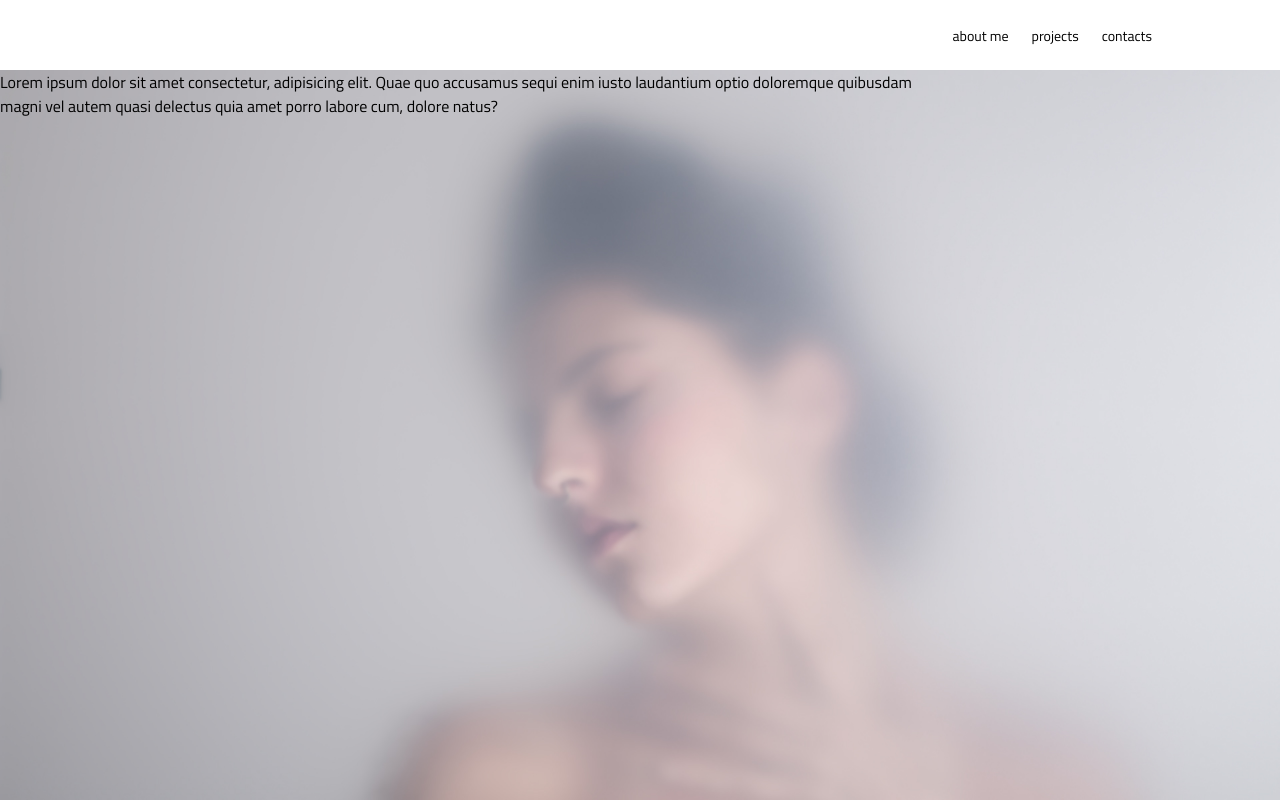
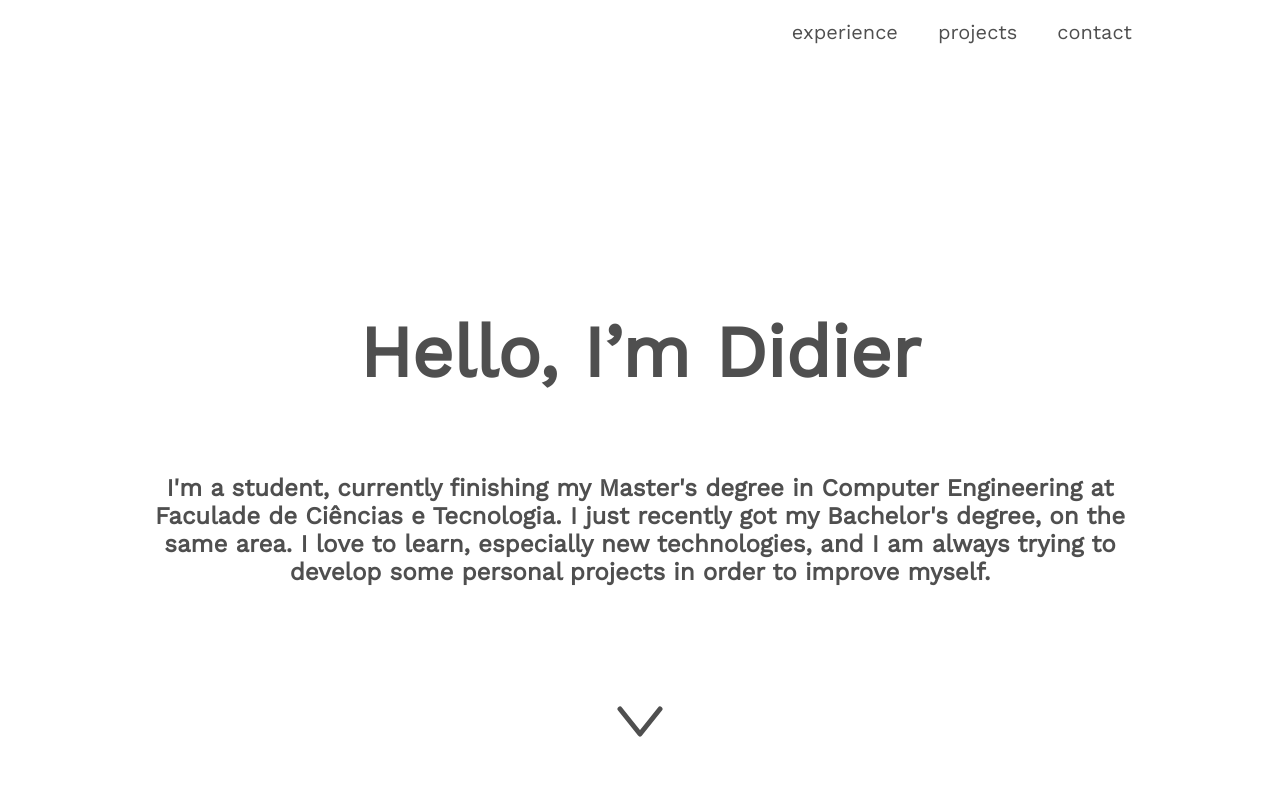
Before and after one commit to DNDXIII/dndxiii.github.io, a React (Create React App) app: page / in a window 1280 px wide. Shown: the top 800 px of the page. Built offline with nearby package versions, Linux system fonts and the light colour scheme.

Commit message:
About page done

```diff
--- a/public/index.html
+++ b/public/index.html
@@ -2,7 +2,7 @@
 <html lang="en">
 
 <head>
-  <link href="https://fonts.googleapis.com/css?family=Titillium+Web:300,400,700" rel="stylesheet">
+  <link href="https://fonts.googleapis.com/css?family=Work+Sans" rel="stylesheet">
   <meta charset="utf-8">
   <meta name="viewport" content="width=device-width, initial-scale=1, shrink-to-fit=no">
   <meta name="theme-color" content="#000000">
--- a/src/Application/Components/Navbar.tsx
+++ b/src/Application/Components/Navbar.tsx
@@ -17,25 +17,22 @@ const List = styled.ul`
 
 const ListItem = styled.li`
   display: inline-block;
-  margin: 23px;
-  margin-right: 0px;
+  margin: 20px;
 `;
 
 const Link = styled.a`
   text-decoration: none;
-  font-size: 14px;
+  font-size: 20px;
   color: inherit;
-  &::after {
-    content: '';
-    display: block;
-    width: 0px;
-    border-radius: 3px;
-    height: 3px;
-    background-color: ${Colors.orange};
-    transition: all ease-in-out 150ms;
-  }
-  &:hover::after {
-    width: 100%;
+
+  /*for slow color change*/
+  -webkit-transition: color 0.2s ease-out;
+  -moz-transition: color 0.2s ease-out;
+  -o-transition: color 0.2s ease-out;
+  -ms-transition: color 0.2s ease-out;
+  transition: color 0.2s ease-out;
+  &:hover {
+    color: ${Colors.red};
   }
 `;
 
@@ -46,13 +43,13 @@ class Navbar extends React.Component<{}, {}> {
         <div style={{ width: '90%' }}>
           <List>
             <ListItem>
-              <Link href={'#about'}>about me</Link>
+              <Link href={'#experience'}>experience</Link>
             </ListItem>
             <ListItem>
               <Link href={'#projects'}>projects</Link>
             </ListItem>
             <ListItem>
-              <Link href={'#contacts'}>contacts</Link>
+              <Link href={'#contact'}>contact</Link>
             </ListItem>
           </List>
         </div>
--- /dev/null
+++ b/src/Application/Pages/About.tsx
@@ -0,0 +1,52 @@
+import * as React from 'react';
+import styled from 'styled-components';
+import Navbar from '../Components/Navbar';
+
+const arrow = require('../Assets/Images/Arrow.svg');
+
+const Container = styled.div`
+  height: 100vh;
+`;
+
+const Title = styled.h1`
+  margin-top: 30vh;
+  margin-bottom: 10vh;
+  font-size: 72px;
+  text-align: center;
+  font-weight: bold;
+`;
+
+const Description = styled.h1`
+  font-size: 24px;
+  margin-left: 10vw;
+  margin-right: 10vw;
+  text-align: center;
+`;
+
+const ArrowIcon = styled.img`
+  display: block;
+  margin-left: auto;
+  margin-right: auto;
+  margin-top: 15vh;
+`;
+
+class About extends React.Component<{}, {}> {
+  render() {
+    return (
+      <Container>
+        <Navbar />
+        <Title>Hello, I’m Didier</Title>
+        <Description>
+          I'm a student, currently finishing my Master's degree in Computer
+          Engineering at Faculade de Ciências e Tecnologia. I just recently got
+          my Bachelor's degree, on the same area. I love to learn, especially
+          new technologies, and I am always trying to develop some personal
+          projects in order to improve myself.
+        </Description>
+        <ArrowIcon src={arrow} />
+      </Container>
+    );
+  }
+}
+
+export default About;
--- a/src/Application/Pages/Home.tsx
+++ b/src/Application/Pages/Home.tsx
@@ -1,29 +1,13 @@
 import * as React from 'react';
-import styled from 'styled-components';
 
-import Navbar from '../Components/Navbar';
 import Footer from '../Components/Footer';
-const bgImage = require('../Assets/Images/bg.jpg');
-
-const Page = styled.div`
-  width: 100%;
-  height: 200px;
-  background-image: url(${bgImage});
-  height: 100vh;
-  width: 100%;
-  background-size: cover;
-`;
+import About from './About';
 
 class Home extends React.Component<{}, {}> {
   render() {
     return (
       <div>
-        <Page>
-          <Navbar />
-          Lorem ipsum dolor sit amet consectetur, adipisicing elit. Quae quo
-          accusamus sequi enim iusto laudantium optio doloremque quibusdam magni
-          vel autem quasi delectus quia amet porro labore cum, dolore natus?
-        </Page>
+        <About />
         <Footer />
       </div>
     );
--- a/src/Application/Themes/Colors.tsx
+++ b/src/Application/Themes/Colors.tsx
@@ -1,7 +1,5 @@
 export enum Colors {
-  blue = '#CAEBF2',
-  grey = '#A9A9A9',
-  orange = '#FF3B3F',
-  lightGrey = '#EFEFEF',
+  grey = '#4F4F4F',
+  red = '#FF3F3E',
   white = '#FFFFFF'
 }
--- a/src/index.css
+++ b/src/index.css
@@ -1,5 +1,6 @@
 body {
   margin: 0;
   padding: 0;
-  font-family: 'Titillium Web', sans-serif;
+  font-family: 'Work Sans', Helvetica, Arial, sans-serif;
+  color: #4f4f4f;
 }
```
Also changed, not shown: src/Application/Assets/Images/Arrow.svg (added), src/Application/Assets/Images/bg.jpg (deleted).
